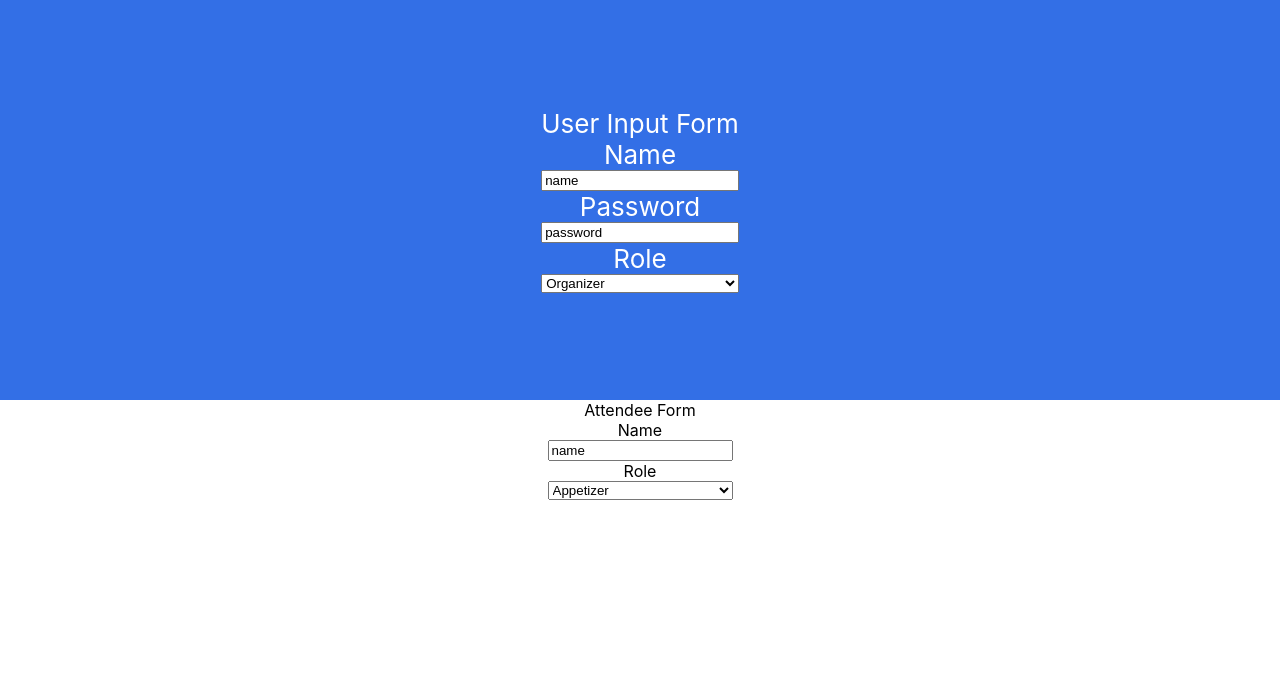
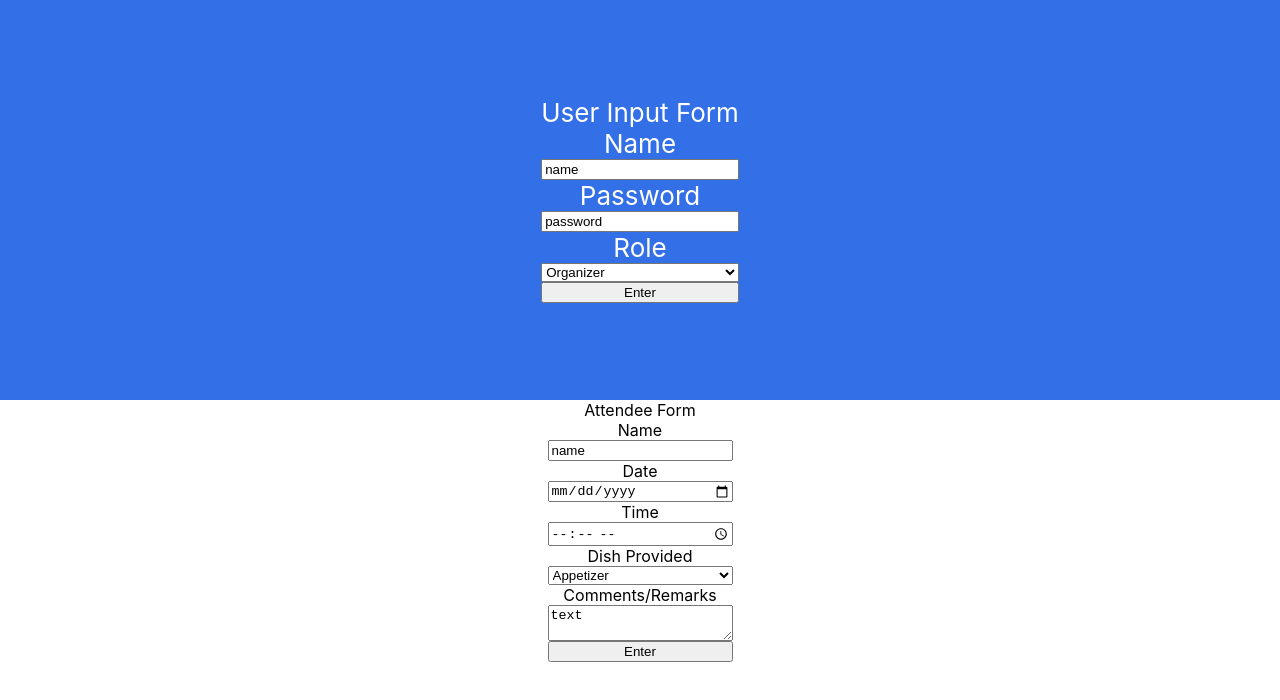
Before and after one commit to potluck-plnnr/Frontend, a React (Create React App) app in the folder potluck-plnnr-frontend/: page / in a window 1280 px wide. Shown: the top 700 px of the page. Built offline with nearby package versions, Linux system fonts and the light colour scheme.

Commit message:
added some more inputs and buttons to forms.

```diff
--- a/potluck-plnnr-frontend/src/Potluck.js
+++ b/potluck-plnnr-frontend/src/Potluck.js
@@ -7,13 +7,20 @@ const Potluck = () => {
             <form>
                 <label htmlFor='name'>Name</label>
                 <input type='text' value='name' />
-                <label htmlFor='items'>Role</label>
+                <label htmlFor='date'>Date</label>
+                <input type='date' value='date' />
+                <label htmlFor='time'>Time</label>
+                <input type='time' value='time'/>
+                <label htmlFor='items'>Dish Provided</label>
                 <select name='items'>
                     <option value='appetizer'>Appetizer</option>
                     <option value='entree'>Entree</option>
                     <option value='side'>Sides</option>
                     <option value='dessert'>Dessert</option>
                 </select>
+                <label htmlFor='comments'>Comments/Remarks</label>
+                <textarea type='type' value='text'/>
+                <button>Enter</button>
             </form>
         </div>
     )
--- a/potluck-plnnr-frontend/src/Users.js
+++ b/potluck-plnnr-frontend/src/Users.js
@@ -14,7 +14,8 @@ const User = () => {
                     <option value='organizer'>Organizer</option>
                     <option value='guest'>Guest</option>
                     <option value='other'>Other</option>
-                    </select>
+                </select>
+                <button>Enter</button>
             </form>
         </div>
     )
```
